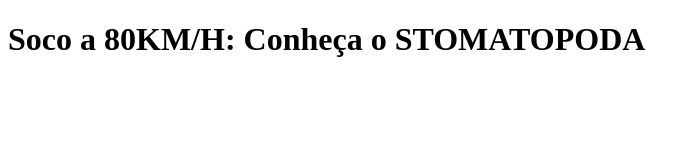
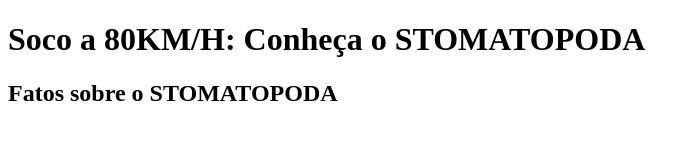
Before and after one commit to Smylle/trybe-exercises, a plain HTML site: page exercises/3.4/aula3.4.html in a window 1280 px wide. Shown: the whole page, without its empty margins (0-699 px from the left). Drawn offline with Linux system fonts and the light colour scheme.

Commit message:
Put a tag article in the structure

```diff
--- a/exercises/3.4/aula3.4.html
+++ b/exercises/3.4/aula3.4.html
@@ -4,6 +4,7 @@
     <meta charset="UTF-8" />
     <meta name="viewport" content="width=device-width" />
   </head>
+
   <body>
       <header>
           <h1>Soco a 80KM/H: Conheça o STOMATOPODA</h1>
@@ -15,5 +16,14 @@
           <a href="Contato"></a>
       </nav>
 
+      <article>
+       <main>
+         <h2> Fatos sobre o STOMATOPODA</h2>
+       </main>
+
+       <section>
+
+       </section>
+      </article>
   </body>
 </html>
```
